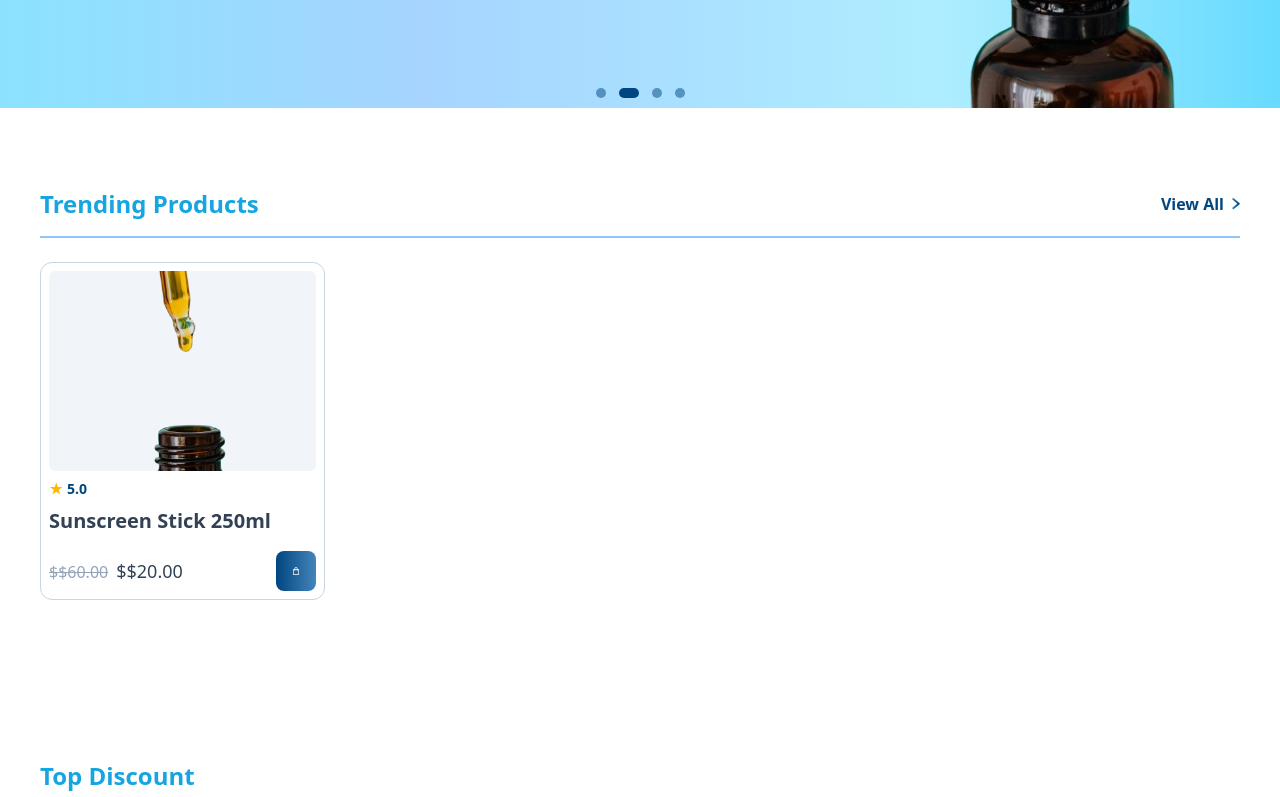
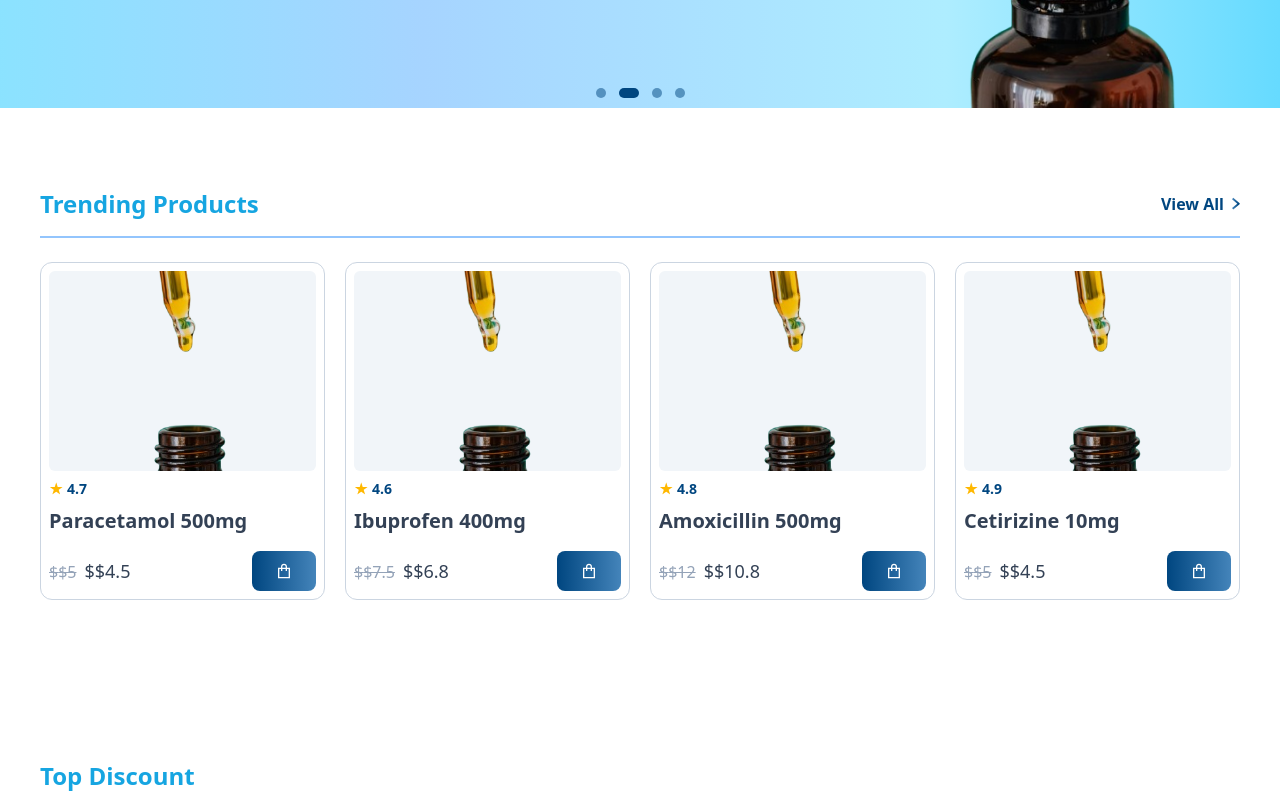
Before and after one commit to safatsaat2/project-pharma, a Next.js app: page / in a window 1280 px wide. Shown: the part 449-1246 px from the top of the page. Built offline with nearby package versions, Linux system fonts and the light colour scheme.

Commit message:
trending products section dynamic

```diff
--- a/src/app/_components/Home/TrendingProduct.jsx
+++ b/src/app/_components/Home/TrendingProduct.jsx
@@ -1,9 +1,12 @@
+"use client"
 import React from "react";
+import { useProducts } from "@/app/Providers/ProductsProvider";
 import HeadingArea from "../Heading/HeadingArea";
 import ProductCardSm from "../ProductCard/ProductCardSm";
 
 
 const TrendingProduct = () => {
+  const {productsData} = useProducts();
   return (
     <section className="px-10 srsTrendingSection py-10 lg:py-20">
       <div className="max-w-screen-xl mx-auto">
@@ -14,7 +17,20 @@ const TrendingProduct = () => {
           icon={true}
         />
         <div className="grid grid-cols-1 md:grid-cols-2 lg:grid-cols-4 gap-3 md:gap-5 ">
-            <ProductCardSm imgLink={"/images/slider_medcine.png"} ratingScore={"5.0"} title={"Sunscreen Stick 250ml"} link={"/"} disPrice={"$20.00"} normalPrice={"$60.00"}/>
+          {productsData
+            .slice(0, 4) // Limit to the first 4 items
+            .map((product) => (
+              <ProductCardSm
+                key={product.id}
+                imgLink={product.imageLink || "/images/slider_medcine.png"}
+                ratingScore={product.rating || "5.0"}
+                title={product.name || "Sunscreen Stick 250ml"}
+                link={ `/products/${product.id}`}
+                disPrice={`$${product.discountPrice || "20.00"}`}
+                normalPrice={`$${product.regularPrice || "60.00"}`}
+                btnExClasses={'!w-16'}
+              />
+            ))}
         </div>
       </div>
     </section>
```
